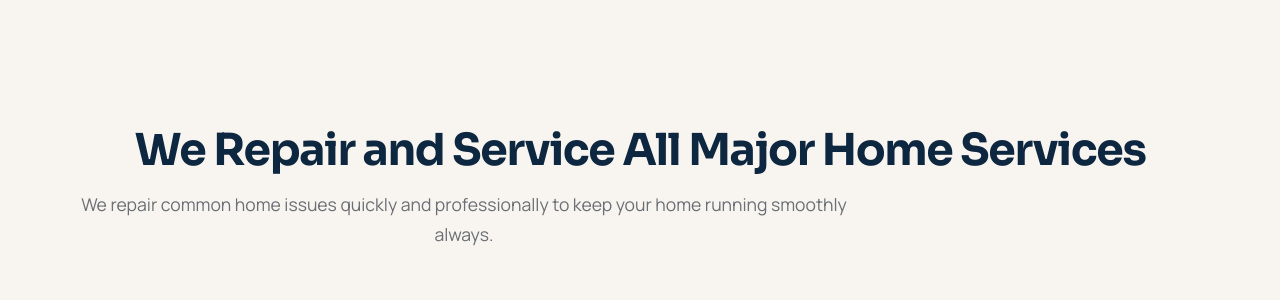
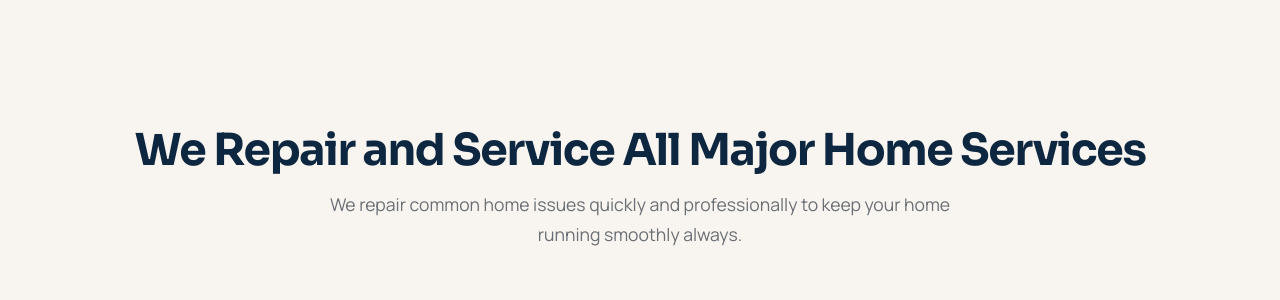
Before and after one commit to waldo8888/urban-home-heroes, a Next.js app: page / in a window 1280 px wide. Shown: the part 5420-5720 px from the top of the page. Built offline with nearby package versions, Linux system fonts and the light colour scheme.

Commit message:
Fix text centering by wrapping Typography in centered Box containers

```diff
--- a/app/components/sections/MajorServicesSection.js
+++ b/app/components/sections/MajorServicesSection.js
@@ -64,16 +64,18 @@ export default function MajorServicesSection() {
       sx={{ ...sectionSpacing, bgcolor: "#f8f4ef" }}
     >
       <Container maxWidth="lg">
-        <Stack spacing={2} textAlign="center" mb={8}>
-          <Typography variant="h2" sx={{ ...headingStyle, fontSize: { xs: "2rem", md: "2.75rem" } }}>
+        <Stack spacing={2} mb={8} sx={{ textAlign: "center", alignItems: "center" }}>
+          <Typography variant="h2" sx={{ ...headingStyle, fontSize: { xs: "2rem", md: "2.75rem" }, textAlign: "center" }}>
             We Repair and Service All{" "}
             <Box component="span" sx={{ color: "#0e2740" }}>
               Major Home Services
             </Box>
           </Typography>
-          <Typography variant="body1" sx={{ ...sectionBodyStyle, fontSize: "1.1rem", maxWidth: 800, mx: "auto", textAlign: "center" }}>
-            We repair common home issues quickly and professionally to keep your home running smoothly always.
-          </Typography>
+          <Box sx={{ maxWidth: 800, mx: "auto", textAlign: "center" }}>
+            <Typography variant="body1" sx={{ ...sectionBodyStyle, fontSize: "1.1rem", textAlign: "center", display: "block" }}>
+              We repair common home issues quickly and professionally to keep your home running smoothly always.
+            </Typography>
+          </Box>
         </Stack>
 
         {/* Mobile Banner */}
--- a/app/components/sections/ServiceAreasSection.js
+++ b/app/components/sections/ServiceAreasSection.js
@@ -34,21 +34,31 @@ export default function ServiceAreasSection() {
       sx={{ py: { xs: 6, md: 9 }, bgcolor: "#ffffff" }}
     >
       <Container maxWidth="lg">
-        <Stack spacing={2} textAlign="center" mb={4}>
+        <Stack spacing={2} mb={4} sx={{ textAlign: "center", alignItems: "center" }}>
           <Typography
             variant="h2"
             sx={{
               fontSize: { xs: "1.8rem", md: "2.5rem" },
               fontWeight: 700,
-              color: "#0e2740"
+              color: "#0e2740",
+              textAlign: "center"
             }}
           >
             Areas We Serve
           </Typography>
           <Box sx={sectionDivider} />
-          <Typography variant="body1" sx={{ ...sectionBodyStyle, maxWidth: 720, mx: "auto", textAlign: "center" }}>
-            Looking for a local contractor near you? Urban Home Heroes is a licensed contractor serving Vaughan, Woodbridge, and the GTA as your reliable GTA contractor team. If you are searching for a contractor near Vaughan or contractor near Woodbridge, our professional, affordable contractor team can help.
-          </Typography>
+          <Box sx={{ maxWidth: 720, mx: "auto", textAlign: "center" }}>
+            <Typography
+              variant="body1"
+              sx={{
+                ...sectionBodyStyle,
+                textAlign: "center",
+                display: "block"
+              }}
+            >
+              Looking for a local contractor near you? Urban Home Heroes is a licensed contractor serving Vaughan, Woodbridge, and the GTA as your reliable GTA contractor team. If you are searching for a contractor near Vaughan or contractor near Woodbridge, our professional, affordable contractor team can help.
+            </Typography>
+          </Box>
         </Stack>
         <Grid container spacing={2} className="stagger" mb={4}>
           {serviceAreas.map((area, index) => (
```
